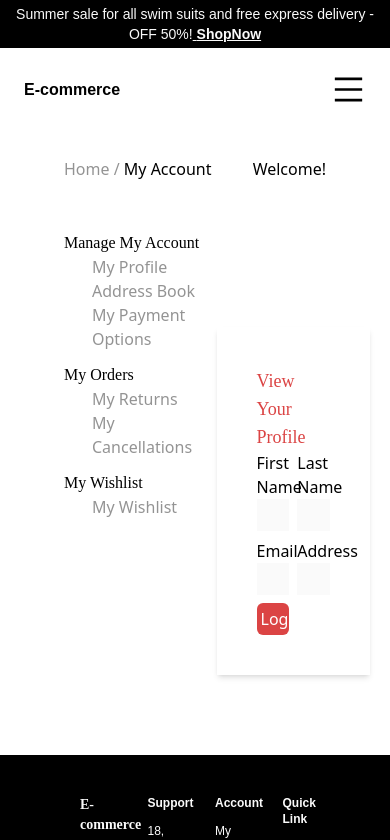
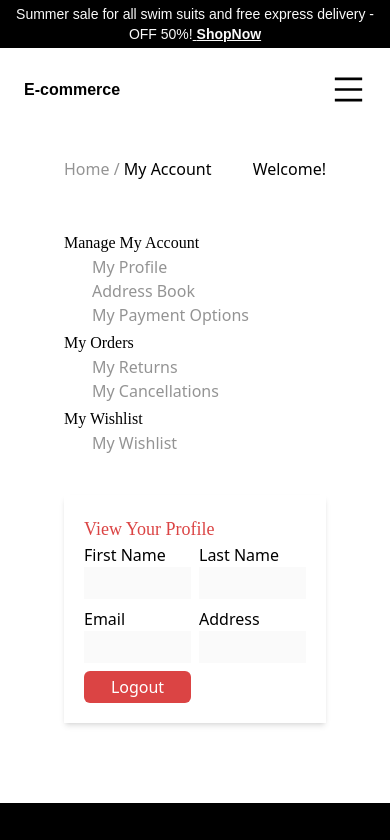
Before and after one commit to KingDez04/EcmrcWbst, a React (Vite) app: page /account in a window 390 px wide. Shown: the top 840 px of the page. Built offline with nearby package versions, Linux system fonts and the light colour scheme; no server answers; sample sign-in values are in the browser's storage.

Commit message:
style(responsiveness): adjust grid layout for improved mobile experience

```diff
--- a/src/components/Account/Account.jsx
+++ b/src/components/Account/Account.jsx
@@ -53,8 +53,8 @@ const Account = () => {
           Welcome! <span className="text-[#DB4444]">{userWelcome}</span>
         </div>
       </div>
-      <div className="grid grid-flow-col ml-16 mr-5">
-        <div className="flex flex-col gap-3 text-[#0000006c]">
+      <div className="grid md:grid-flow-col ml-16 mr-16 md:mr-5">
+        <div className="flex flex-col gap-1 md:gap-3 text-[#0000006c]">
           <div>
             <p className="font-headingsFont text-black">Manage My Account</p>
             <div className="flex flex-col pl-7">
@@ -83,7 +83,7 @@ const Account = () => {
             </div>
           </div>
         </div>
-        <div className="mt-24 p-10 shadow-md">
+        <div className="mt-10 md:mt-24 p-5 md:p-10 shadow-md">
           <p className="font-headingsFont text-[#DB4444] text-lg">
             View Your Profile
           </p>
```
